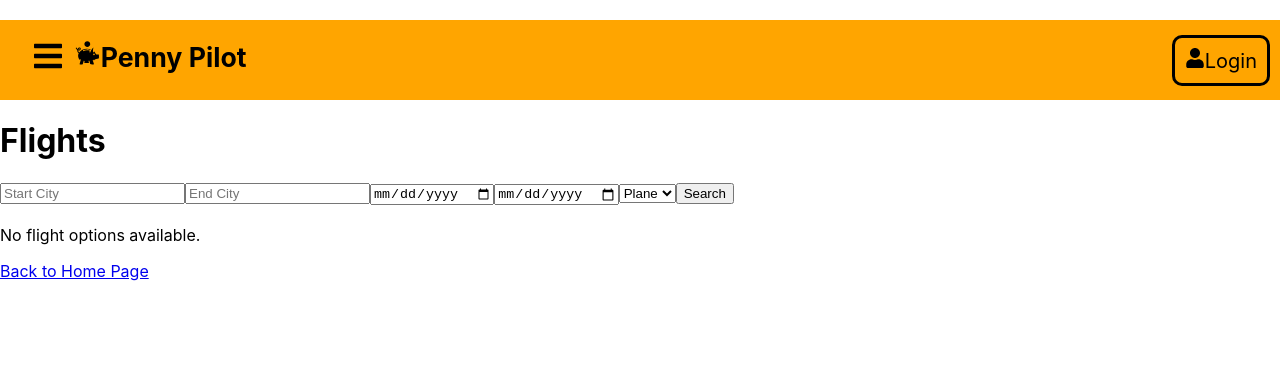
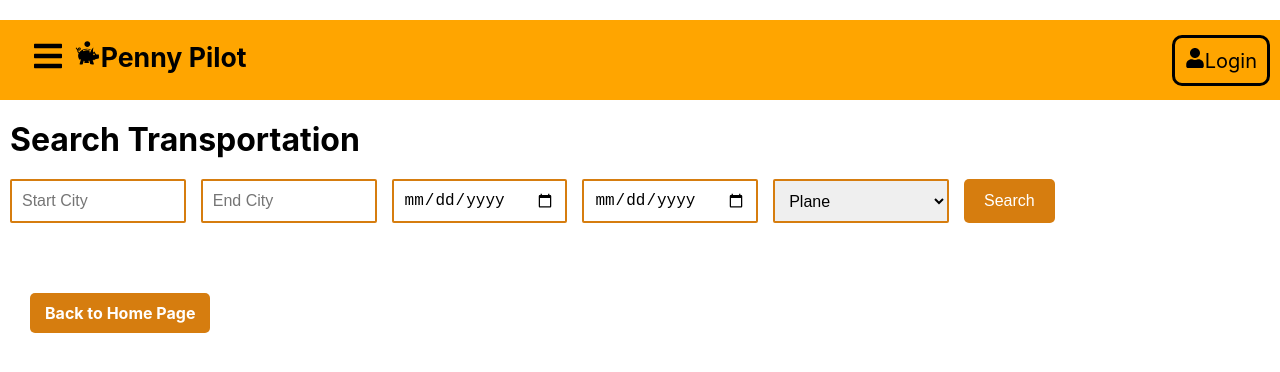
Before and after one commit to kevt02/travel-budget-planner, a React (Create React App) app in the folder frontend/: page /flights in a window 1280 px wide. Shown: the top 372 px of the page. Built offline with nearby package versions, Linux system fonts and the light colour scheme.

Commit message:
flight done

```diff
--- a/frontend/src/App.css
+++ b/frontend/src/App.css
@@ -21,6 +21,25 @@ body {
   padding-top: 5px;
   font-weight: bold;
 }
+
+.back-home-link {
+  display: inline-block;
+  margin-top: 30px;
+  margin-left: 30px;
+  padding: 10px 15px;
+  background-color: #d67d0f;
+  color: white;
+  border-radius: 5px;
+  text-decoration: none;
+  font-weight: bold;
+  transition: background-color 0.3s ease;
+}
+
+.back-home-link:hover {
+  background-color: #b3690b;
+  text-decoration: none;
+}
+
 
 .login {
   font-size: 15pt;
@@ -86,7 +105,7 @@ sidebar-items {
   text-decoration: none;
   color: #151414;
   font-size: 18px;
-  width: 95%;
+  width: 100%;
   height: 100%;
   display: flex;
   align-items: center;
@@ -109,3 +128,151 @@ sidebar-items {
   background: none;
   color: #000;
 }
+
+/* for Flight.js */
+
+.no-results,
+.error-message {
+  padding: 15px;
+  margin-top: 20px;
+  text-align: center;
+  color: #fff;
+  background-color: #d67d0f;
+  /* A noticeable color */
+  border-radius: 5px;
+  font-weight: bold;
+}
+
+.error-message {
+  background-color: #cc0000;
+}
+
+/* Search box styles */
+.search-fields, h1{
+  display: flex;
+  justify-content: center;
+  gap: 15px;
+  margin: 20px 0;
+  margin-left: 10px;
+  max-width: fit-content;
+}
+
+.search-fields input,
+.search-fields select {
+  border: 2px solid #d67d0f;
+  border-radius: 2px;
+  padding: 10px;
+  font-size: 16px;
+  width: calc(25% - 10px);
+
+}
+
+.search-fields button {
+  border: none;
+  border-radius: 5px;
+  padding: 10px 20px;
+  background-color: #d67d0f;
+  color: white;
+  font-size: 16px;
+  cursor: pointer;
+}
+
+.search-fields button:hover {
+  background-color: #b3690b;
+}
+
+/* Flight results and cards */
+.flight-results {
+  display: flex;
+  flex-direction: column;
+  gap: 30px;
+  margin-left: 30px;
+  max-width: 600px;
+
+}
+
+.flight-card {
+  border: 1px solid #e0e0e0;
+  padding: 25px;
+  border-radius: 8px;
+  display: flex;
+  flex-direction: column;
+  background-color: #fff;
+  box-shadow: 0 4px 6px rgba(0, 0, 0, 0.1);
+}
+
+.flight-detail {
+  display: flex;
+  flex-direction: column;
+  gap: 10px;
+}
+
+/* General flight-info container */
+.flight-info {
+  display: grid;
+  grid-template-columns: minmax(auto, max-content) 1fr;
+  gap: 0 30px;
+}
+
+
+.time-info,
+.price-highlight {
+  margin-bottom: 5px;
+}
+
+/* Style for all labels */
+.label {
+  font-weight: 600;
+  color: #d67d0f;
+
+}
+
+/* Style for value elements */
+.flight-info span:not(.label) {
+  font-size: 16px;
+  color: #333;
+  line-height: 1.6;
+}
+
+/* Highlight the price */
+.price-highlight {
+  display: flex;
+  align-items: center;
+
+}
+
+/* Apply button */
+.apply-button {
+  background-color: #d67d0f;
+  color: white;
+  border: none;
+  border-radius: 20px;
+  padding: 12px 25px;
+  font-weight: bold;
+  cursor: pointer;
+  transition: background-color 0.3s ease;
+  margin-left: 100%;
+}
+
+.apply-button:hover {
+  background-color: #b3690b;
+}
+
+/* Responsive adjustments */
+@media (max-width: 768px) {
+  .flight-results {
+    width: 95%;
+
+  }
+
+  .flight-info {
+    grid-template-columns: 1fr;
+    gap: 4px;
+
+  }
+
+  .price-highlight {
+    flex-direction: column;
+    gap: 10px;
+  }
+}
--- a/frontend/src/App.js
+++ b/frontend/src/App.js
@@ -13,7 +13,7 @@ import Stays from './routes/Stays';
 
 import CreateAccount from './routes/CreateAccount';
 import CreateAccountDetail from './routes/CreateAccountDetail';
-import Signup from './components/Signup';
+
 
 
 
--- a/frontend/src/components/SidebarData.js
+++ b/frontend/src/components/SidebarData.js
@@ -16,17 +16,12 @@ export const SidebarData = [
     cName: "nav-text",
   },
   {
-    title: "Flights",
+    title: "Travel Type",
     path: "/flights",
-    icon: <FaIcons.FaPlane />,
+    icon: <FaIcons.FaSuitcaseRolling />,
     cName: "nav-text",
   },
-  {
-    title: "Trains",
-    path: "/trains",
-    icon: <FaIcons.FaTrain />,
-    cName: "nav-text",
-  },
+
   {
     title: "Stays",
     path: "/stays",
--- a/frontend/src/routes/Flights.js
+++ b/frontend/src/routes/Flights.js
@@ -1,4 +1,4 @@
-import React, { useEffect, useState } from 'react';
+import React, { useState } from 'react';
 import axios from 'axios';
 import { useNavigate, Link } from 'react-router-dom';
 
@@ -9,82 +9,131 @@ function Flights() {
   const [endCity, setEndCity] = useState('');
   const [startDate, setStartDate] = useState('');
   const [endDate, setEndDate] = useState('');
+  const [error, setError] = useState('');
+  const [searchPerformed, setSearchPerformed] = useState(false);
   const navigate = useNavigate();
 
-  // Function to fetch travel data based on the user's input
-  const fetchTravelData = () => {
-    axios.get(`http://localhost:2000/auth/travel`, {
+  const fetchTravelData = async () => {
+    if (!startCity || !endCity || !startDate || !endDate) {
+      setError('Please fill out all fields to search for your preferred travel type.');
+      setSearchPerformed(false);
+      return;
+    }
+
+    try {
+      const response = await axios.get(`http://localhost:2000/auth/travel`, {
         params: {
           type: travelType,
-       // startDate: startDate,
-       // endDate: endDate,
-        date: endDate,
+          startDate: startDate,
+          endDate: endDate,
           startCity: startCity,
-        endCity: endCity
+          endCity: endCity,
+        },
+      });
+      if (response.data.length > 0) {
+        const sortedData = response.data.sort((a, b) => a.price - b.price);
+        setTravels(sortedData);
+        setError('');
+      } else {
+        setTravels([]);
+        setError('');
       }
-    })
-      .then(res => {
-        setTravels(res.data);
-      })
-      .catch(error => {
+    } catch (error) {
       console.error('There was an error fetching the travel data:', error);
-      });
+      setError('Failed to fetch travel data.');
+    } finally {
+      setSearchPerformed(true);
+    }
   };
-
-  const handleSearch = () => {
-    fetchTravelData();
-  };
-
-  // Sort the fetched travel data by price to identify the cheapest option
-  const sortedTravelsByPrice = [...travels].sort((a, b) => a.Price - b.Price);
 
 
   const handleApply = (travel) => {
-    console.log('Applying for travel deal:', travel);
-    //navigate('/', { state: { selectedTravel: travel } }); // Pass the selected travel option to the homepage
+    console.log('Applying for travel:', travel);
+    navigate('/', { state: { selectedTravel: travel } });
+    //navigate('/'); // Navigate back to the homepage
   };
 
   return (
-    <div className="flights">
-      <h1>Flights</h1>
-      <div>
-        {/* Input fields for start city, end city, start date, end date, and travel type */}
-        <input type="text" value={startCity} onChange={(e) => setStartCity(e.target.value)} placeholder="Start City" />
-        <input type="text" value={endCity} onChange={(e) => setEndCity(e.target.value)} placeholder="End City" />
-        <input type="date" value={startDate} onChange={(e) => setStartDate(e.target.value)} placeholder="Start Date" />
-        <input type="date" value={endDate} onChange={(e) => setEndDate(e.target.value)} placeholder="End Date" />
-        <select value={travelType} onChange={(e) => setTravelType(e.target.value)}>
+    <div className="flights-container">
+      <h1>Search Transportation</h1>
+      {error && <div className="error-message">{error}</div>}
+      <div className="search-fields">
+        <input
+          type="text"
+          value={startCity}
+          onChange={(e) => setStartCity(e.target.value)}
+          placeholder="Start City"
+        />
+        <input
+          type="text"
+          value={endCity}
+          onChange={(e) => setEndCity(e.target.value)}
+          placeholder="End City"
+        />
+        <input
+          type="date"
+          value={startDate}
+          onChange={(e) => setStartDate(e.target.value)}
+          placeholder="Start Date"
+        />
+        <input
+          type="date"
+          value={endDate}
+          onChange={(e) => setEndDate(e.target.value)}
+          placeholder="End Date"
+        />
+        <select
+          value={travelType}
+          onChange={(e) => setTravelType(e.target.value)}
+        >
           <option value="Plane">Plane</option>
           <option value="Train">Train</option>
         </select>
-        <button onClick={handleSearch}>Search</button>
+        <button onClick={fetchTravelData}>Search</button>
       </div>
-      {travels.length > 0 ? (
-        <div>
-          {/* List of all options */}
-          <ul>
-            {travels.map(travel => (
-              <li key={travel.TravelID}>
-                {travel.StartCity} to {travel.EndCity} - {travel.Price}
-                <button onClick={() => handleApply(travel)}>Apply</button>
-              </li>
-            ))}
-          </ul>
-          {/* Displaying the cheapest option */}
-          <h2>Cheapest Option</h2>
-          <div>
-            {sortedTravelsByPrice[0] && (
-              <div>
-                {sortedTravelsByPrice[0].StartCity} to {sortedTravelsByPrice[0].EndCity} - {sortedTravelsByPrice[0].Price}
-                <button onClick={() => handleApply(sortedTravelsByPrice[0])}>Apply</button>
+      <div className="flight-results">
+        {searchPerformed ? (
+          travels.length > 0 ? (
+            travels.map((travel) => (
+              <div className="flight-card" key={travel.TravelID}>
+
+                <div className="flight-info">
+                  <div className="flight-info time-info">
+                    <span className="label">Departure Time:</span>
+                    <span>{travel.DepartureTime}</span>
                   </div>
-            )}
+                  <div className="flight-info time-info">
+                    <span className="label">Arrival Time:</span>
+                    <span>{travel.ArrivalTime}</span>
+                  </div>
+                  <div className="flight-info time-info">
+                    <span className="label">Start Date:</span>
+                    <span>{new Date(travel.StartDate).toLocaleDateString()}</span>
+                  </div>
+                  <div className="flight-info time-info">
+                    <span className="label">End Date:</span>
+                    <span>{new Date(travel.EndDate).toLocaleDateString()}</span>
+                  </div>
+                  <div className="flight-info price-highlight">
+                    <span className="label">Price:</span>
+                    <span>${travel.Price}</span>
+                    <button className="apply-button" onClick={() => handleApply(travel)}>
+                      Apply
+                    </button>
                   </div>
                 </div>
+
+              </div>
+            ))
           ) : (
-        <p>No flight options available.</p>
-      )}
-      <Link to="/">Back to Home Page</Link>
+            <div className="no-results">
+                No information on this date. Please select another day.
+            </div>
+          )
+        ) : null}
+      </div>
+      <Link to="/" className="back-home-link">Back to Home Page</Link>
+
     </div>
   );
 }
--- a/frontend/src/routes/Home.js
+++ b/frontend/src/routes/Home.js
@@ -1,4 +1,4 @@
-import React from 'react'
+/*import React from 'react'
 
 function Home() {
   return (
@@ -6,4 +6,40 @@ function Home() {
   )
 }
 
-export default Home
+export default Home */
+
+
+
+
+import React from 'react';
+import { useLocation } from 'react-router-dom';
+
+
+function Home() {
+  const location = useLocation();
+  const selectedTravel = location.state?.selectedTravel;
+
+  // Rest of your component logic
+
+  return (
+    <div className="home"><h1>Home</h1>
+
+      {selectedTravel && (
+        <div>
+          <h3>Selected Travel Details:</h3>
+          <p>Transportation Type: {selectedTravel.TravelType}</p>
+          <p>Departure Time: {selectedTravel.DepartureTime}</p>
+          <p>Arrival Time: {selectedTravel.ArrivalTime}</p>
+          <p>Start City: {selectedTravel.StartCity}</p>
+          <p>End City: {selectedTravel.EndCity}</p>
+          <p>Estimate Price: ${selectedTravel.Price}</p>
+
+        </div>
+      )}
+
+
+    </div>
+  );
+}
+
+export default Home;
```
Also changed, not shown: 1 other file (tests, documents, lock files or other folders). Lines whose indentation alone changed are shown as unchanged.
